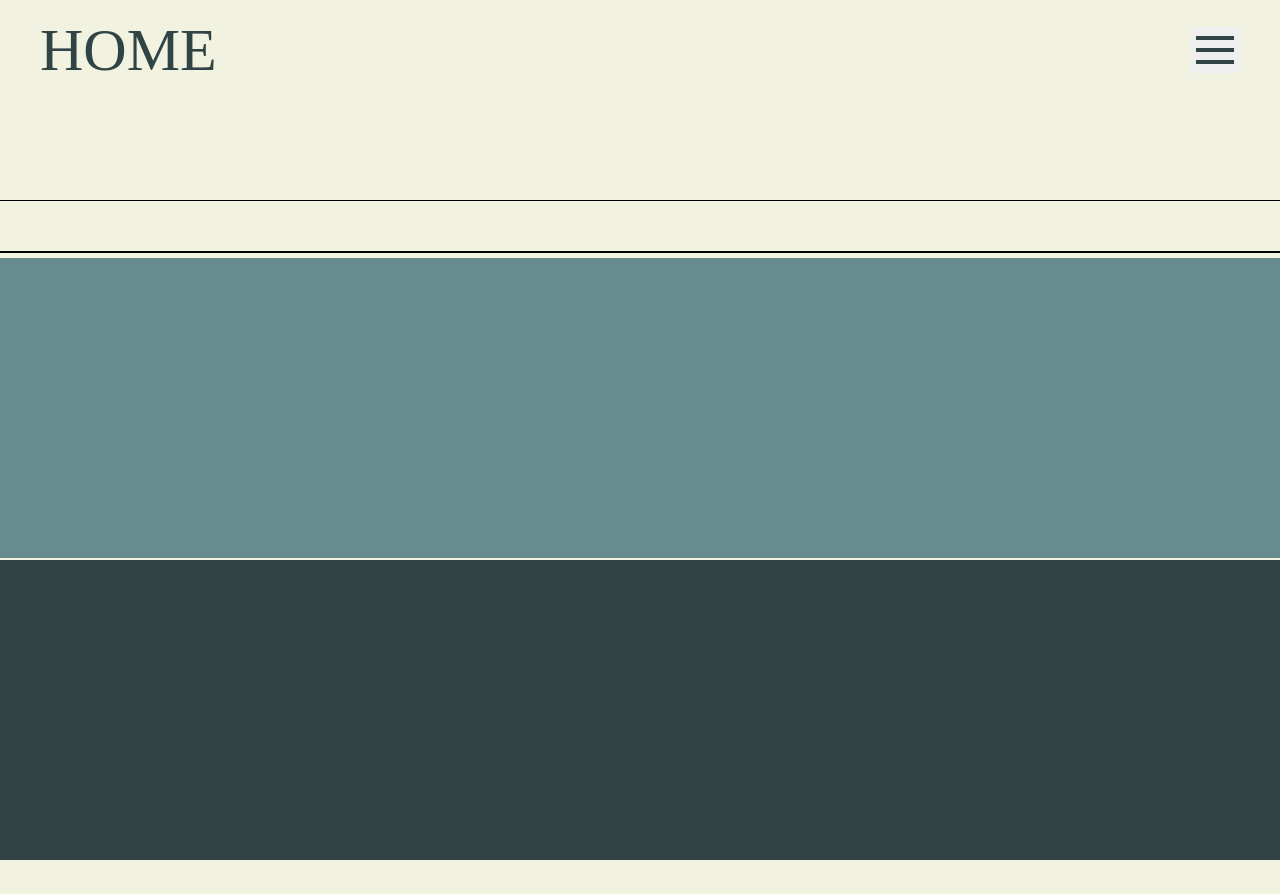
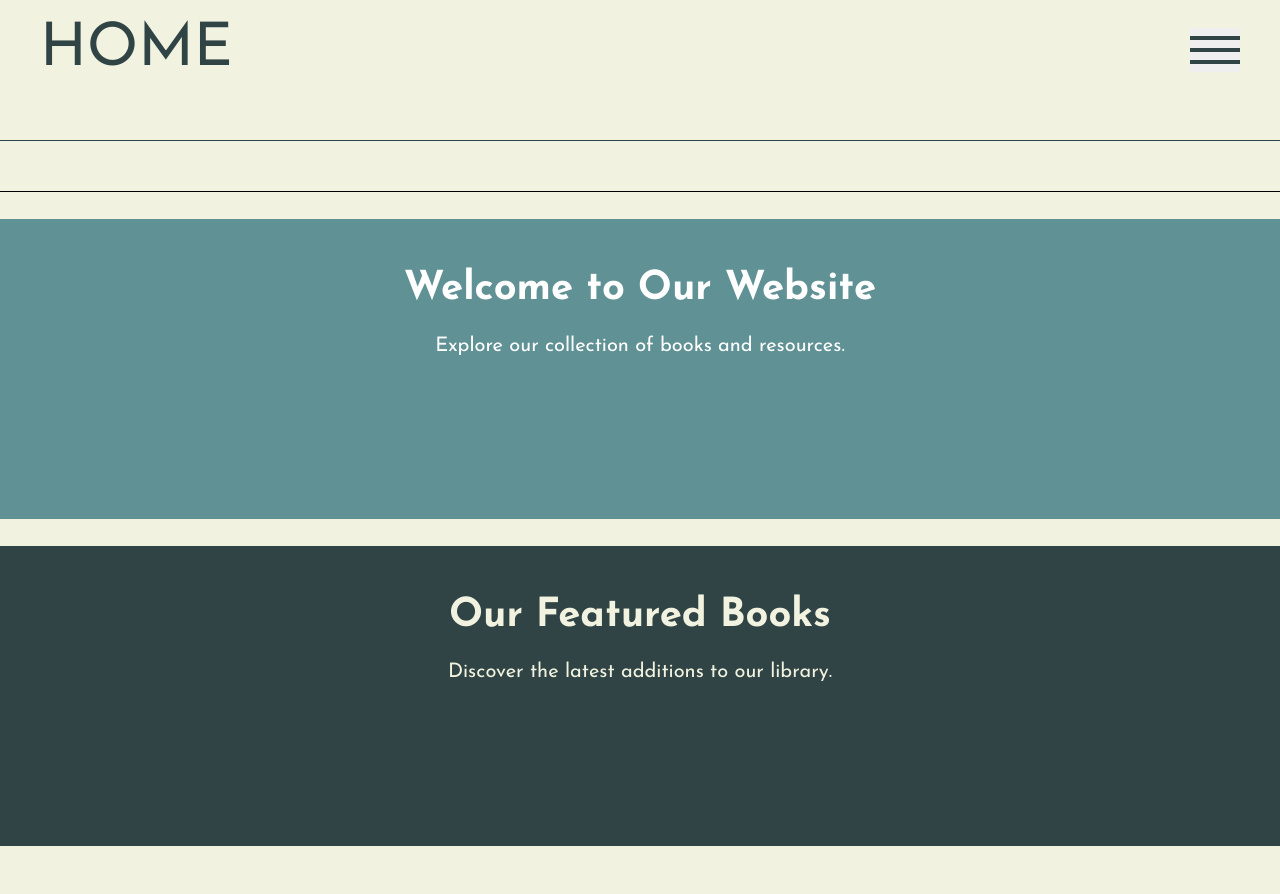
Before and after one commit to tahmeedahmed06-pixel/Aurelia, a plain HTML site: page index.html in a window 1280 px wide. Shown: the top 894 px of the page. Drawn offline with Linux system fonts and the light colour scheme.

Commit message:
photo card add and font fixed

```diff
--- a/index.html
+++ b/index.html
@@ -16,8 +16,7 @@
             <span></span>
         </button>
     </div>
-    <div id="navMenu"
-    class="nav-menu">
+    <div id="navMenu" class="nav-menu">
         <button class="close-btn" onclick="closemenu()">✕</button>
         <nav>
             <a href="#">Home</a>
@@ -29,27 +28,33 @@
     </div>
     <div class="line"></div>
     <div class="line2"></div>
-    <div class="big-box"></div>
-    <div class="big-box2"></div>
+    <div class="big-box">
+        <h1>Welcome to Our Website</h1>
+        <p>Explore our collection of books and resources.</p>
+    </div>
+    <div class="big-box2">
+        <h1>Our Featured Books</h1>
+        <p>Discover the latest additions to our library.</p>
+    </div>
     <div class="big-box3"></div>
     <div class="event-card">
         <div class="book-image">
-            <img src="./images/book.png" alt="Book">
+            <img src="./assets/ENGLISH.jpg" alt="Book">
         </div>
         <div class="event-info">
-            <h2>dffgdfgfg</h2>
-            <h3>dfgdfgdfg</h3>
-            <button>english liturature </button>
+            <h2>English Newspaper</h2>
+            <h3>World Newspapers , News Sites and Magazine Online</h3>
+            <button>Explore</button>
         </div>
     </div>
     <div class="event-card">
         <div class="book-image">
-            <img src="./images/book.png" alt="Book">
+            <img src="./assets/BANGLA.png" alt="Book">
         </div>
         <div class="event-info">
-            <h2>dffgdfgfg</h2>
-            <h3>dfgdfgdfg</h3>
-            <button>english liturature </button>
+            <h2>Bangla Newspaper</h2>
+            <h3>Stay informed with the latest news from Bangladesh</h3>
+            <button>Explore</button>
         </div>
     </div>
     <div class="event-card">
--- a/style.css
+++ b/style.css
@@ -1,28 +1,46 @@
+@font-face {
+    font-family: 'Josefin Sans';
+    src: url("./assets/JosefinSans-VariableFont_wght.ttf");
+}
+
+body {
+    font-family: 'Josefin Sans', sans-serif;
+    margin: 0;
+    padding: 0;
+}
+
 .header {
-    height : 100px;
+    height: 100px;
     background-color: #F1F2DF;
     display: flex;
     justify-content: space-between;
     align-items: center;
     padding: 0 40px;
+    box-sizing: border-box;
 }
-.logo{
+
+.logo {
     font-size: 60px;
     color: #304445;
+    line-height: 1;
 }
-.menu-btn{
+
+.menu-btn {
     background-color: none;
-    border : none;
-    cursor : pointer;
+    border: none;
+    cursor: pointer;
     width: 50px;
+    padding: 0;
 }
-.menu-btn span{
+
+.menu-btn span {
     display: block;
     height: 4px;
     background-color: #304445;
     margin: 8px 0;
 }
-.nav-menu{
+
+.nav-menu {
     display: block;
     position: fixed;
     top: 0;
@@ -33,20 +51,23 @@
     background-color: #304445;
     padding: 60px;
     box-sizing: border-box;
-    transform : translateX(-100%);
-    transition : transform 0.3s ease ;
+    transform: translateX(-100%);
+    transition: transform 0.3s ease;
 }
-.nav-menu nav{
+
+.nav-menu nav {
     padding: 40px 0 0;
 }
-.nav-menu a{
+
+.nav-menu a {
     display: block;
     color: #F1F2DF;
     text-decoration: none;
     font-size: 40px;
     margin-bottom: 20px;
 }
-.close-btn{
+
+.close-btn {
     position: absolute;
     top: 15px;
     right: 20px;
@@ -60,7 +81,8 @@
     z-index: 1001;
     cursor: pointer;
 }
-body{
+
+body {
     margin: 0;
     background-color: #F1F2DF;
 }
@@ -68,59 +90,94 @@ body{
 .line {
     width: 100%;
     height: 1px;
-    background-color: #000;
-    margin-top: 100px;
+    background-color: #304445;
+    ;
+    margin-top: 40px;
 }
-.line2{
+
+.line2 {
     width: 100%;
-    height: 2px;
+    height: 1px;
     background-color: #000;
     margin-top: 50px;
 }
-.big-box{
+
+.big-box {
     width: 100%;
     height: 300px;
-    background-color: #668C8F;
-    margin-top: 5px;
+    background-color: #609195;
+    color: white;
+    margin-top:20px;
+}
 
+.big-box h1 {
+    font-size: 40px;
+    text-align: center;
+    padding-top: 50px;
 }
-.big-box2{
+.big-box p {
+    font-size: 20px;
+    text-align: center;
+    margin-top: 20px;
+}
+
+.big-box2 {
     width: 100%;
     height: 300px;
     background-color: #304445;
-    margin-top: 2px;
+    margin-top: 0px;
 }
-.event-card{
-    width :80%;
+.big-box2 h1 {
+    font-size: 40px;
+    text-align: center;
+    padding-top: 50px;
+    color: #F1F2DF;
+}
+.big-box2 p {
+    font-size: 20px;
+    text-align: center;
+    margin-top: 20px;
+    color: #F1F2DF;
+}
+.event-card {
+    width: 80%;
     max-width: 550px;
     margin: 50px auto;
-    border:2px solid #9ba39b;
+    border: 2px solid #9ba39b;
     background-color: #F1F2DF;
     margin-top: 50px;
 }
-.book-image{
+
+.book-image {
     height: 500px;
     background-color: #514F5A;
     display: flex;
     justify-content: center;
     align-items: center;
 }
+
 .book-image img {
-    width: 55%;
+    width: 80%;
+    height:90%;
+    object-fit: contain;
 }
-.event-info{
+
+.event-info {
     padding: 40px;
 }
-.event-info h2{
+
+.event-info h2 {
     color: #304445;
     font-size: 24px;
     margin: 0;
 }
-.event-info h3{
+
+.event-info h3 {
     color: #304445;
     font-size: 18px;
 }
-.event-info button{
+
+.event-info button {
     display: block;
     width: 100%;
     margin-top: 50px;
@@ -130,19 +187,22 @@ body{
     border: none;
     font-size: 16px;
 }
-.intro-box{
+
+.intro-box {
     width: 100%;
     background-color: #304445;
     text-align: center;
     padding: 50px 0;
     color: #F1F2DF;
 }
-.intro-box h1{
+
+.intro-box h1 {
     font-size: 36px;
     font-weight: normal;
     margin: 0 0 30px;
 }
-.intro-box p{
+
+.intro-box p {
     font-size: 24px;
     line-height: 1.4;
     margin: 25px 0;
```
Also changed, not shown: assets/BANGLA.png (added), assets/ENGLISH.jpg (added), assets/JosefinSans-VariableFont_wght.ttf (added).
